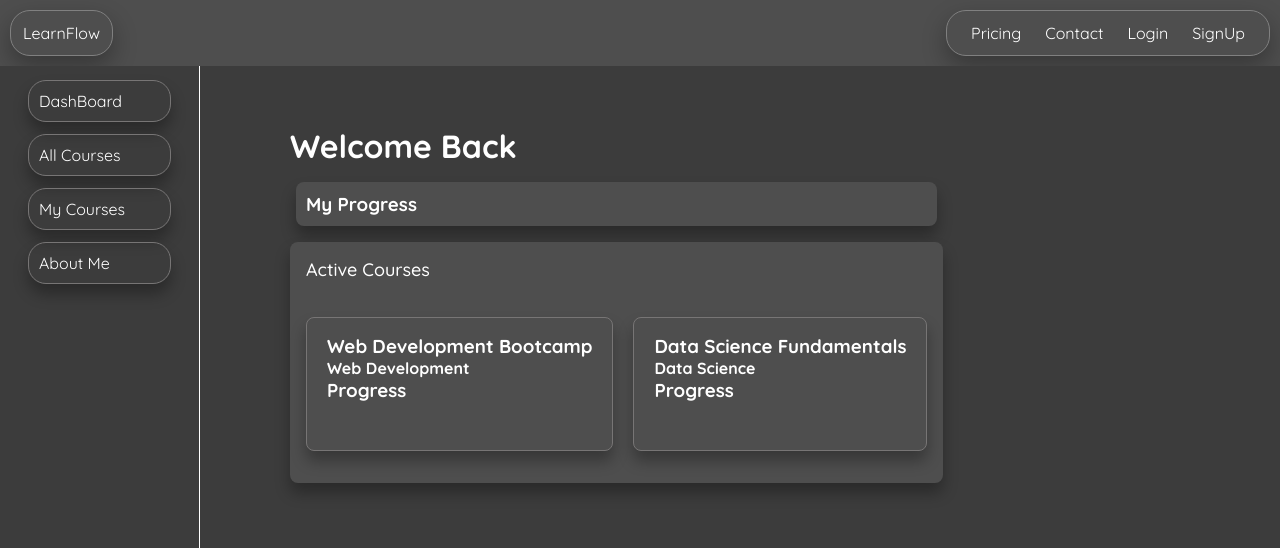
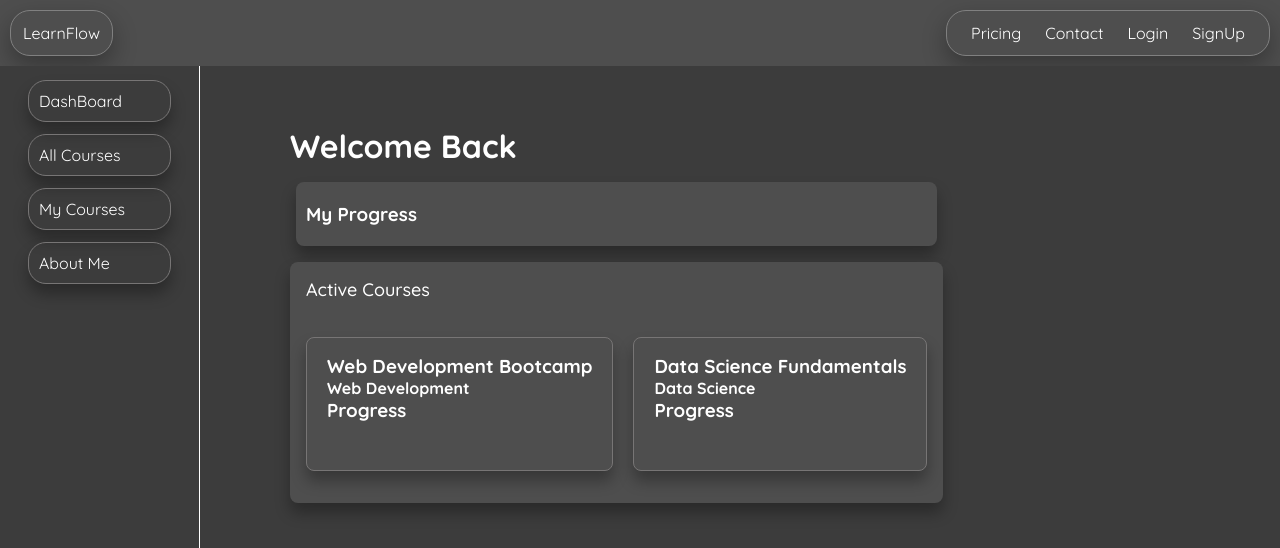
Before and after one commit to laveshgaur/LearnFlow, a React (Vite) app in the folder client/: page / in a window 1280 px wide. Shown: the top 548 px of the page. Built offline with nearby package versions, Linux system fonts and the light colour scheme.

Commit message:
"Styles_edit"

```diff
--- a/client/src/css/dashboard.css
+++ b/client/src/css/dashboard.css
@@ -12,7 +12,7 @@
 
 .myProgress{
   margin: 16px 6px;
-  padding: 10px;
+  padding: 20px 10px;
   border-radius: 8px;
   background-color: #4e4e4e;
   box-shadow: 0 10px 15px rgba(0, 0, 0, 0.3);
```
